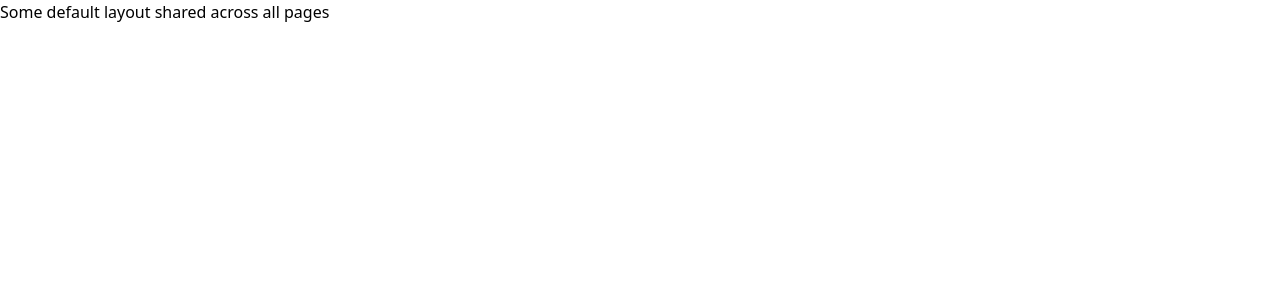
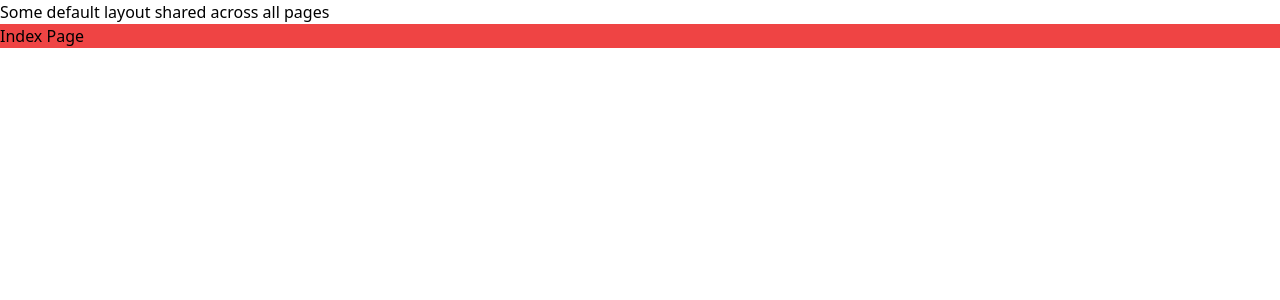
Before and after one commit to carlodevil/nuxt3-template, a Nuxt app: page / in a window 1280 px wide. Shown: the top 300 px of the page. Built offline with nearby package versions, Linux system fonts and the light colour scheme.

Commit message:
index page specified

```diff
--- a/app.vue
+++ /dev/null
@@ -1,5 +0,0 @@
-<template>
-  <NuxtLayout>
-    <NuxtPage />
-  </NuxtLayout>
-</template>
--- /dev/null
+++ b/pages/index.vue
@@ -0,0 +1,13 @@
+<template>
+  <div class="bg-red-500">Index Page</div>
+</template>
+
+<script>
+export default {
+
+}
+</script>
+
+<style>
+
+</style>
```
